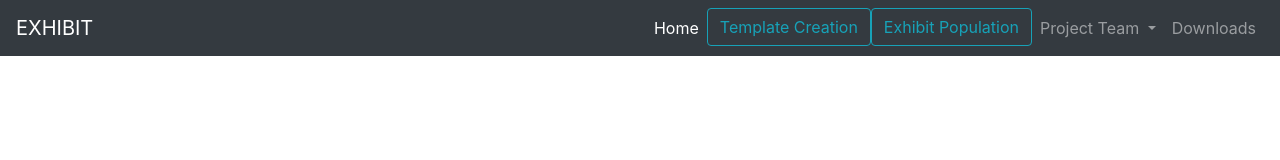
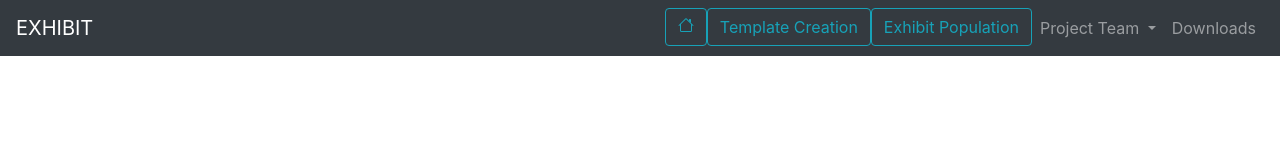
Before and after one commit to cearamullins/exhibit.github.io, a plain HTML site: page index.html in a window 1280 px wide. Drawn offline with Linux system fonts and the light colour scheme.

Commit message:
Updating Buttons

```diff
--- a/index.html
+++ b/index.html
@@ -24,7 +24,12 @@
         <div class="collapse navbar-collapse" id="navbarSupportedContent">
             <ul class="navbar-nav ml-auto">
                 <li class="nav-item active">
-                    <a class="nav-link" href="#">Home<span class="sr-only">(current)</span></a>
+                    <a class="btn btn-outline-info my-2 my-sm-0" href="#">
+                        <svg width="1em" height="1em" viewBox="0 0 16 16" class="bi bi-house" fill="currentColor" xmlns="http://www.w3.org/2000/svg">
+                            <path fill-rule="evenodd" d="M2 13.5V7h1v6.5a.5.5 0 0 0 .5.5h9a.5.5 0 0 0 .5-.5V7h1v6.5a1.5 1.5 0 0 1-1.5 1.5h-9A1.5 1.5 0 0 1 2 13.5zm11-11V6l-2-2V2.5a.5.5 0 0 1 .5-.5h1a.5.5 0 0 1 .5.5z"/>
+                            <path fill-rule="evenodd" d="M7.293 1.5a1 1 0 0 1 1.414 0l6.647 6.646a.5.5 0 0 1-.708.708L8 2.207 1.354 8.854a.5.5 0 1 1-.708-.708L7.293 1.5z"/>
+                        </svg>
+                    </a>
                 </li>
                 <li class="nav-item active">
                     <a class="btn btn-outline-info my-2 my-sm-0" href="#">Template Creation</a>
```
